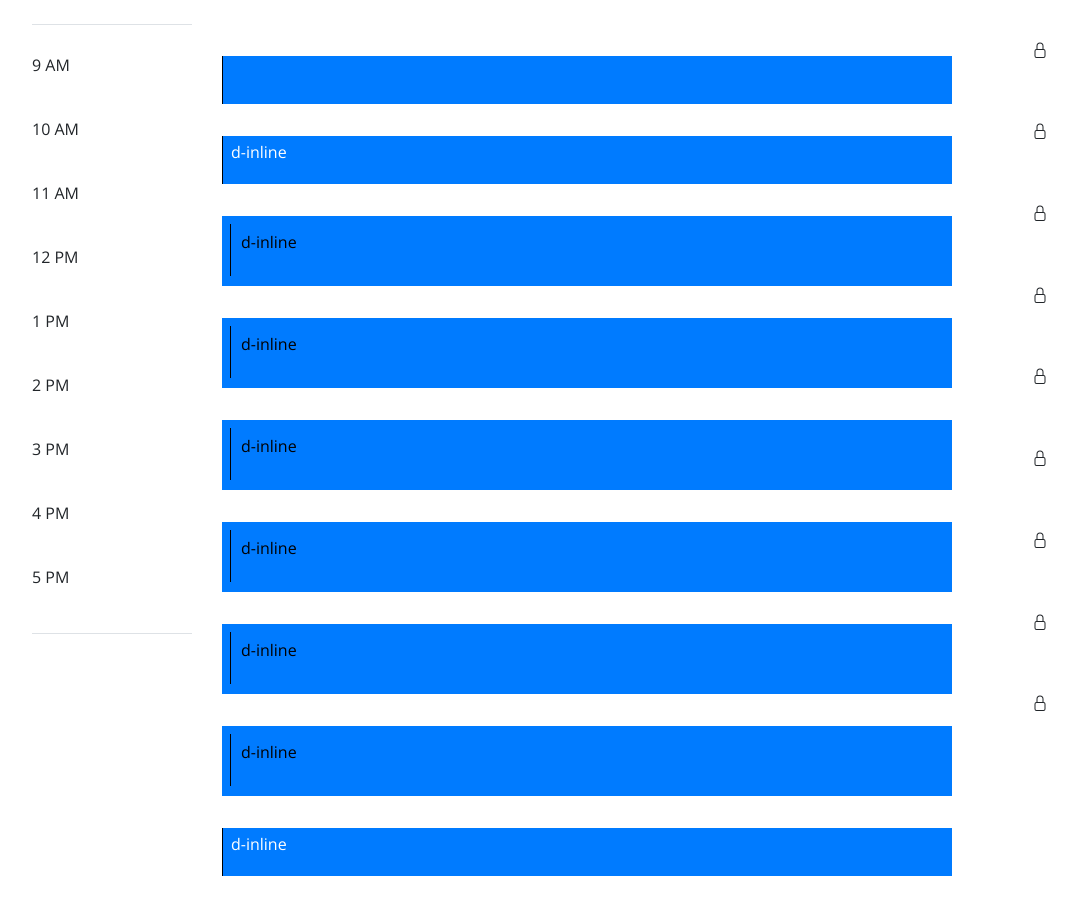
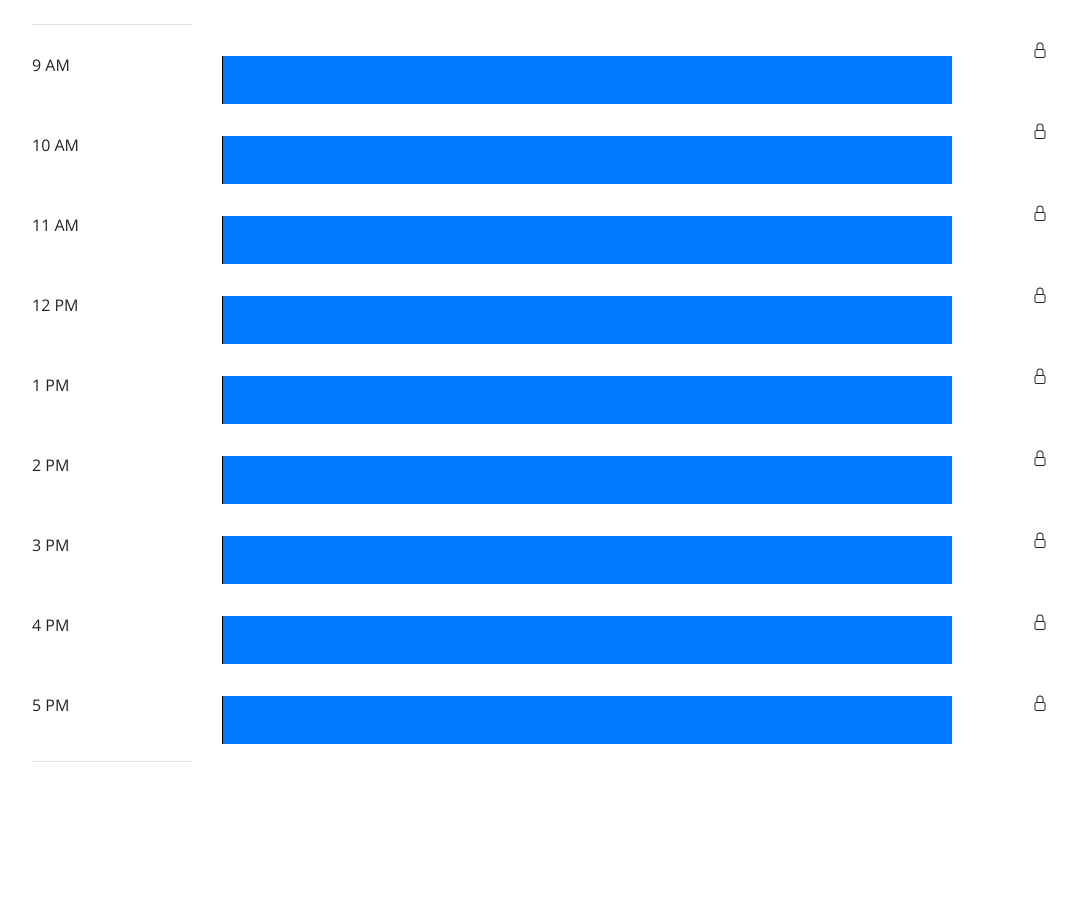
Before and after one commit to jess-smith49/third-party-API, a plain HTML site: page index.html in a window 1280 px wide. Shown: the part 440-1354 px from the top of the page, without its empty margins (53-1130 px from the left). After the commit the page ends 1267 px from the top, so only its background shows below. Drawn offline with nearby package versions, Linux system fonts and the light colour scheme.

Commit message:
finished HTML for timeblock ID for local storage

```diff
--- a/index.html
+++ b/index.html
@@ -37,13 +37,21 @@
           <h2 class = "text-center">Time</h2>
             <div class = "border-top border-bottom">
               <p>9 AM</p>
+
               <p>10 AM</p>
+
               <p>11 AM</p>
+
               <p>12 PM</p>
+
               <p>1 PM</p>
+
               <p>2 PM</p>
+
               <p>3 PM</p>
+
               <p>4 PM</p>
+
               <p>5 PM</p>
          </div>
         </div>
@@ -52,14 +60,14 @@
           <h2 class = "text-center">Schedule</h2>
           <div id = "timeblocks">
             <textarea id = "block0" class = "schedInput d-block p-2 bg-primary text-white w-100"></textarea>
-            <textarea id = "block1" class = "schedInput d-block p-2 bg-primary text-white w-100">d-inline</textarea>
-            <div class = "block2 schedInput d-block p-2 bg-primary text-white"><textarea>d-inline</textarea></div>
-            <div class = "block3 schedInput d-block p-2 bg-primary text-white"><textarea>d-inline</textarea></div>
-            <div class = "block4 schedInput d-block p-2 bg-primary text-white"><textarea>d-inline</textarea></div>
-            <div class = "block5 schedInput d-block p-2 bg-primary text-white"><textarea>d-inline</textarea></div>
-            <div class = "block6 schedInput d-block p-2 bg-primary text-white"><textarea>d-inline</textarea></div>
-            <div class = "block7 schedInput d-block p-2 bg-primary text-white"><textarea>d-inline</textarea></div>
-            <textarea id = "block8" class = "schedInput d-block p-2 bg-primary text-white w-100">d-inline</textarea>
+            <textarea id = "block1" class = "schedInput d-block p-2 bg-primary text-white w-100"></textarea>
+            <textarea id = "block2" class = "schedInput d-block p-2 bg-primary text-white w-100"></textarea>
+            <textarea id = "block3" class = "schedInput d-block p-2 bg-primary text-white w-100"></textarea>
+            <textarea id = "block4" class = "schedInput d-block p-2 bg-primary text-white w-100"></textarea>
+            <textarea id = "block5" class = "schedInput d-block p-2 bg-primary text-white w-100"></textarea>
+            <textarea id = "block6" class = "schedInput d-block p-2 bg-primary text-white w-100"></textarea>
+            <textarea id = "block7" class = "schedInput d-block p-2 bg-primary text-white w-100"></textarea>
+            <textarea id = "block8" class = "schedInput d-block p-2 bg-primary text-white w-100"></textarea>
 
           </div>
         </div>
```
Also changed, not shown: assets/script.js (line endings or trailing spaces).
